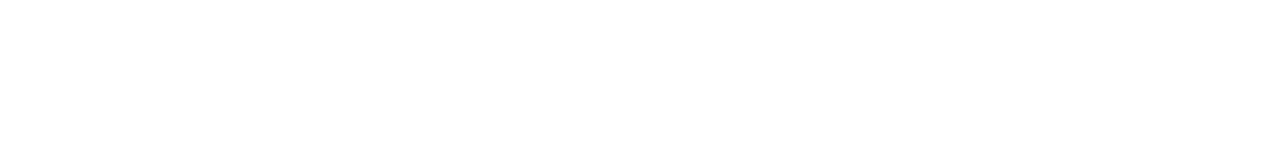
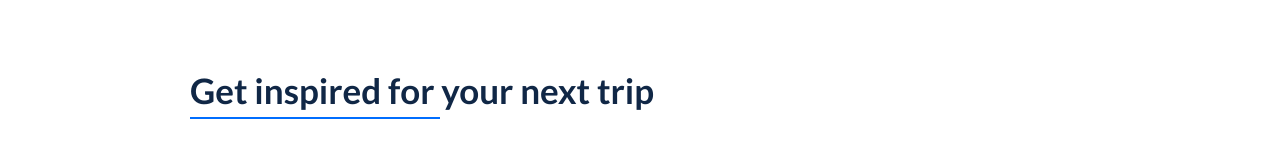
Before and after one commit to Anton-Blazheiko/Start, a React (Vite) app: page / in a window 1280 px wide. Shown: the part 1302-1460 px from the top of the page. Built offline with nearby package versions, Linux system fonts and the light colour scheme.

Commit message:
:sparkles:add inspired section

```diff
--- /dev/null
+++ b/src/components/Inspired/Inspired.jsx
@@ -0,0 +1,13 @@
+import styles from './style.module.scss';
+import classNames from 'classnames/bind';
+
+const cx = classNames.bind(styles);
+
+export const Inspired = () => {
+  return (
+    <section>
+      <h1 className={cx('inspired-title')}>Get inspired for your next trip</h1>
+      <span className={cx('inspired-title-line')} />
+    </section>
+  );
+};
--- /dev/null
+++ b/src/components/Inspired/index.jsx
@@ -0,0 +1,3 @@
+import { Inspired } from './Inspired';
+
+export default Inspired;
--- /dev/null
+++ b/src/components/Inspired/style.module.scss
@@ -0,0 +1,16 @@
+@import '../../css/variables/varibales.scss';
+
+.inspired {
+  &-title {
+    font-size: px-to-rem(35);
+    color: $title-text;
+    margin-bottom: px-to-rem(7);
+  }
+
+  &-title-line {
+    display: block;
+    width: px-to-rem(250);
+    height: px-to-rem(2);
+    background: $blue-text-color;
+  }
+}
--- a/src/components/Intro/style.module.scss
+++ b/src/components/Intro/style.module.scss
@@ -2,7 +2,7 @@
 
 .intro {
   position: relative;
-  margin-top: px-to-rem(-90);
+  margin: px-to-rem(-90) 0 px-to-rem(130);
   background: #fff;
   padding: px-to-rem(100);
   z-index: 1;
--- a/src/components/Layout/Layout.jsx
+++ b/src/components/Layout/Layout.jsx
@@ -1,4 +1,5 @@
 import Intro from '../Intro';
+import Inspired from '../Inspired';
 
 import styles from './style.module.scss';
 import classNames from 'classnames/bind';
@@ -8,5 +9,6 @@ const cx = classNames.bind(styles);
 export const Layout = () => (
   <main className={cx('main')}>
     <Intro />
+    <Inspired />
   </main>
 );
--- a/src/css/variables/varibales.scss
+++ b/src/css/variables/varibales.scss
@@ -5,6 +5,7 @@
 
 $font-common: 'Lato';
 $header-text-color: #fff;
+$blue-text-color: #006dfe;
 $title-text: #102746;
 $menu-li-hover-color: #a9a9a9;
 $main-background-color: #0e1d28;
```
